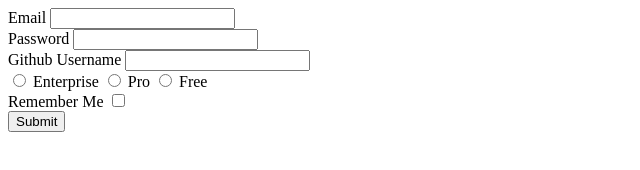
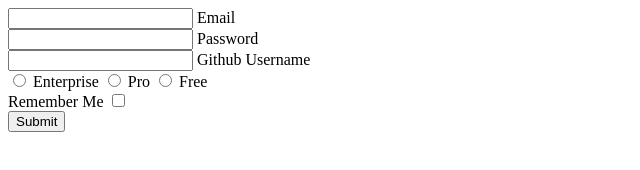
Before and after one commit to Ryanholly3/form-practice, a plain HTML site: page index.html in a window 1280 px wide. Shown: the whole page, without its empty margins (0-640 px from the left). Drawn offline with Linux system fonts and the light colour scheme.

Commit message:
checked with html validator

```diff
--- a/index.html
+++ b/index.html
@@ -7,14 +7,14 @@
   <body>
     <form>
       <!--Email button-->
-      <label for="email">Email</label>
-      <input type="email" name="email" title="Enter a valid email address"><br>
+      <input type="email" id="email" name="email" title="Enter a valid email address">
+      <label for="email">Email</label><br>
       <!-- Password -->
-      <label for="password">Password</label>
-      <input type="password" name="password" required><br>
+      <input type="password" id="password" name="password" required>
+      <label for="password">Password</label><br>
       <!-- Github Username -->
-      <label for="github-username">Github Username</label>
-      <input type="text" name="github-username"><br>
+      <input type="text" id="github-username" name="github-username">
+      <label for="github-username">Github Username</label><br>
       <!-- Radio buttons -->
       <input type="radio" name="account" id="enterprise">
       <label for="enterprise">Enterprise</label>
```
